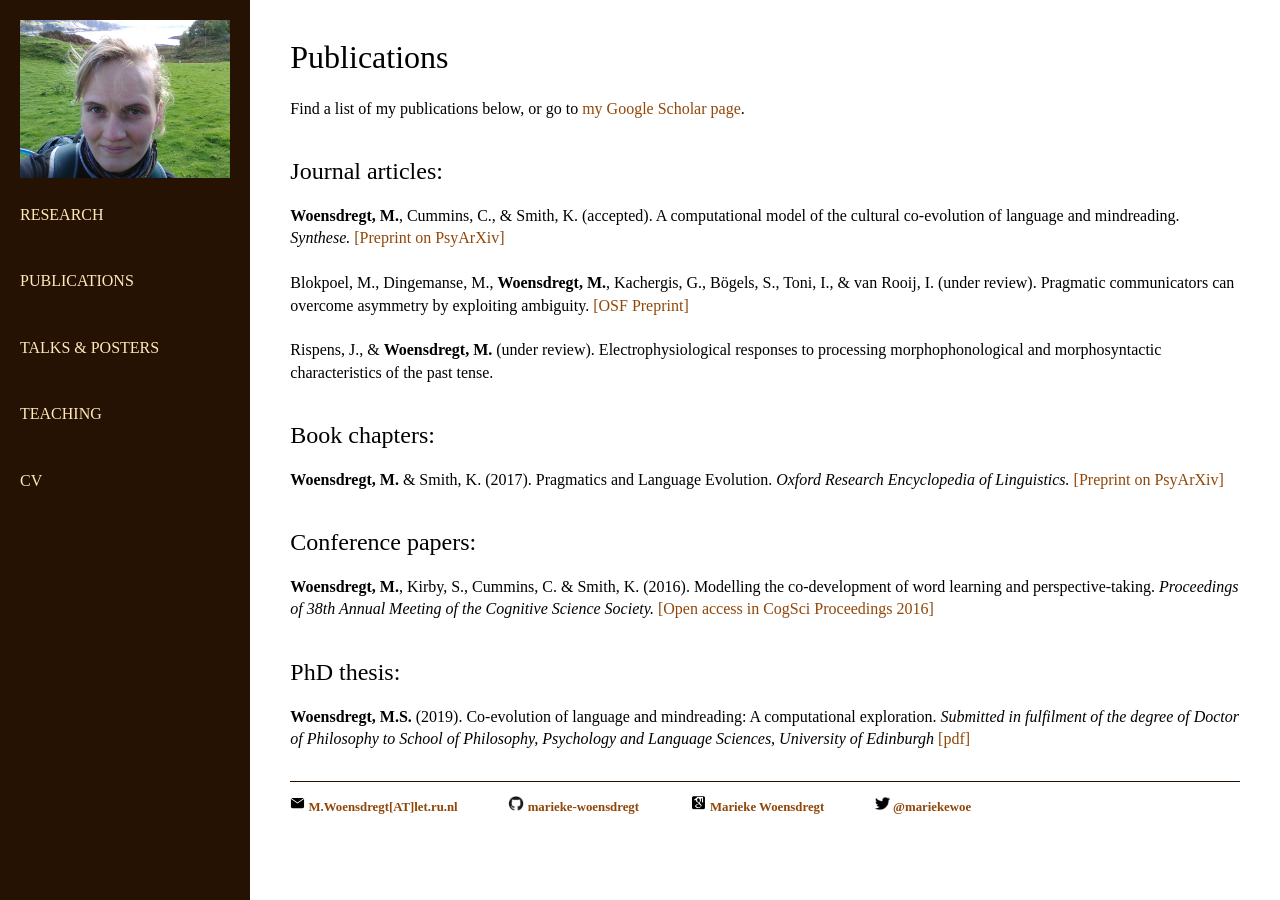
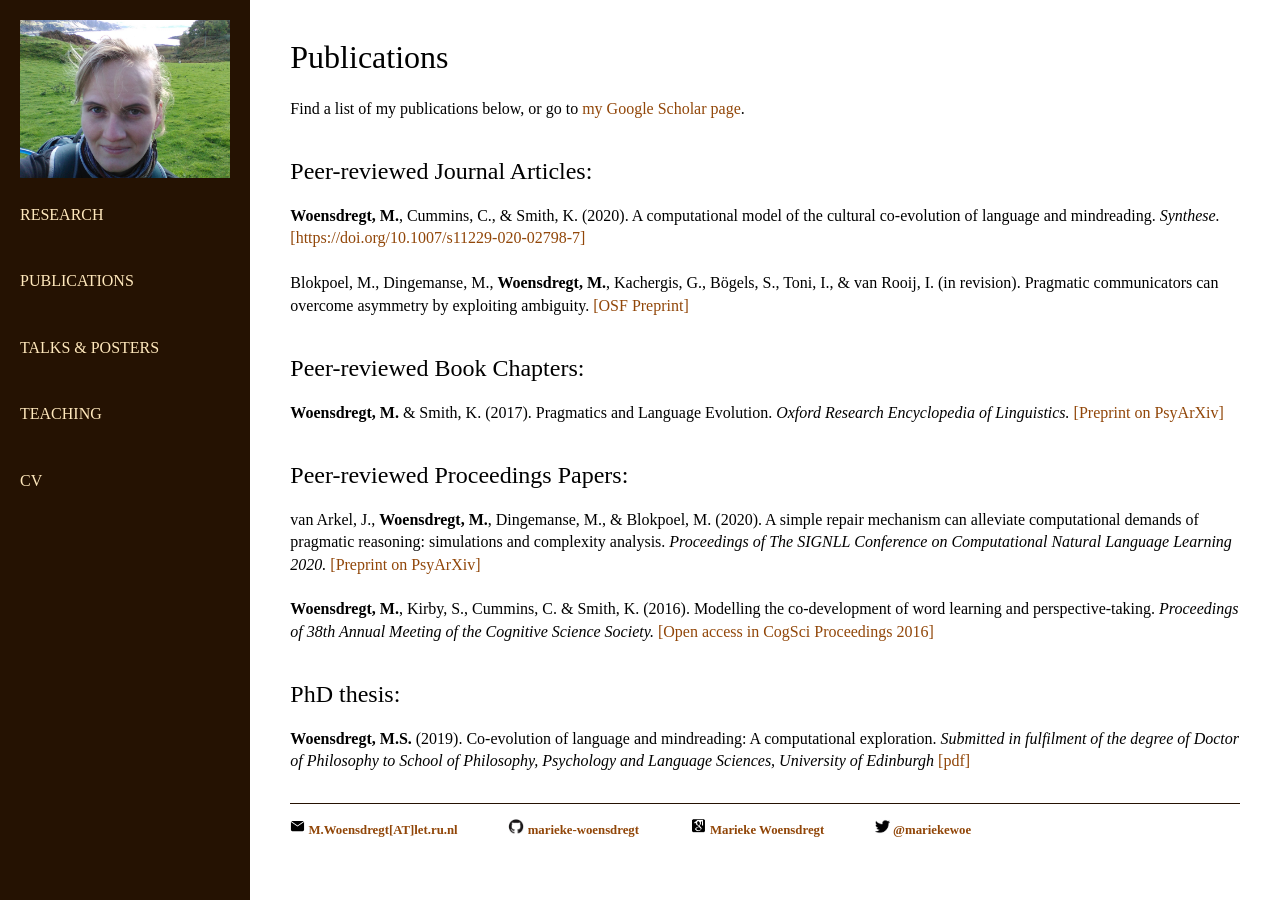
Before and after one commit to marieke-woensdregt/marieke-woensdregt.github.io, a Jekyll site: the page built from publications/index.html, in a window 1280 px wide. Built offline with Jekyll 4.4.1, drawn with Linux system fonts in a browser that asks for light colours.

Commit message:
Update index.html

```diff
--- a/publications/index.html
+++ b/publications/index.html
@@ -10,36 +10,38 @@ title: Publications
 	</p>
 
 
-	<h2> Journal articles: </h2>
+	<h2> Peer-reviewed Journal Articles: </h2>
 	<p class="bottom-one">
-		<b>Woensdregt, M.</b>, Cummins, C., &amp; Smith, K. (accepted).
-		A computational model of the cultural co-evolution of language and mindreading. <i>Synthese.</i> <a href="https://psyarxiv.com/3bmsx/">[Preprint on PsyArXiv]</a>
+		<b>Woensdregt, M.</b>, Cummins, C., &amp; Smith, K. (2020).
+		A computational model of the cultural co-evolution of language and mindreading. <i>Synthese.</i> <a href="https://doi.org/10.1007/s11229-020-02798-7">[https://doi.org/10.1007/s11229-020-02798-7]</a>
 
 		<br />
 		<br />
 
 
-		Blokpoel, M., Dingemanse, M., <b>Woensdregt, M.</b>, Kachergis, G., Bögels, S., Toni, I., &amp; van Rooij, I. (under review). Pragmatic communicators can overcome asymmetry by exploiting ambiguity.
+		Blokpoel, M., Dingemanse, M., <b>Woensdregt, M.</b>, Kachergis, G., Bögels, S., Toni, I., &amp; van Rooij, I. (in revision). Pragmatic communicators can overcome asymmetry by exploiting ambiguity.
 		<a href="https://doi.org/10.31219/osf.io/q56xs">[OSF Preprint]</a>
 
-		<br />
-		<br />
-
-		Rispens, J., &amp; <b>Woensdregt, M.</b> (under review).
-		Electrophysiological responses to processing morphophonological and morphosyntactic characteristics of the past tense.
 	</p>
 
 
 
-	<h2> Book chapters: </h2>
+	<h2> Peer-reviewed Book Chapters: </h2>
 	<p class="bottom-one">
 		<b>Woensdregt, M.</b> &amp; Smith, K. (2017). Pragmatics and Language Evolution.
 		<i>Oxford Research Encyclopedia of Linguistics.</i>
 		<a href="https://psyarxiv.com/5sqfj/">[Preprint on PsyArXiv]</a>
 	</p>
 
-	<h2> Conference papers: </h2>
+	<h2> Peer-reviewed Proceedings Papers: </h2>
 	<p class="bottom-one">
+		van Arkel, J., <b>Woensdregt, M.</b>, Dingemanse, M., &amp; Blokpoel, M. (2020). A simple repair mechanism can alleviate computational demands of pragmatic reasoning: simulations and complexity analysis.
+		<i>Proceedings of The SIGNLL Conference on Computational Natural Language Learning 2020.</i>
+		<a href="https://psyarxiv.com/u2y4a/">[Preprint on PsyArXiv]</a>
+
+		<br />
+		<br />
+
 		<b>Woensdregt, M.</b>, Kirby, S., Cummins, C. &amp; Smith, K. (2016). Modelling the co-development of word learning and perspective-taking.
 		<i>Proceedings of 38th Annual Meeting of the Cognitive Science Society.</i>
 		<a href="https://mindmodeling.org/cogsci2016/papers/0222/paper0222.pdf">[Open access in CogSci Proceedings 2016]</a>
```
